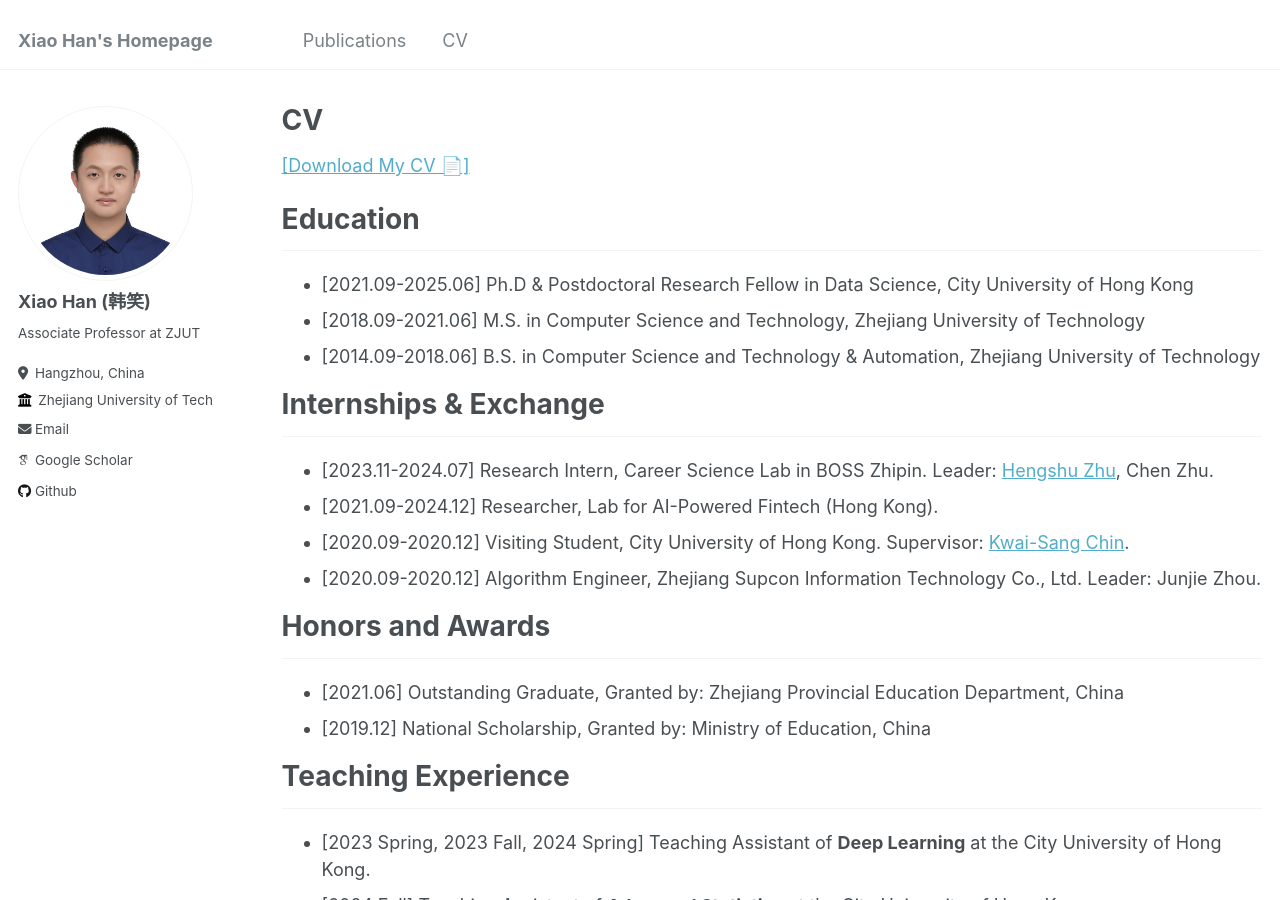
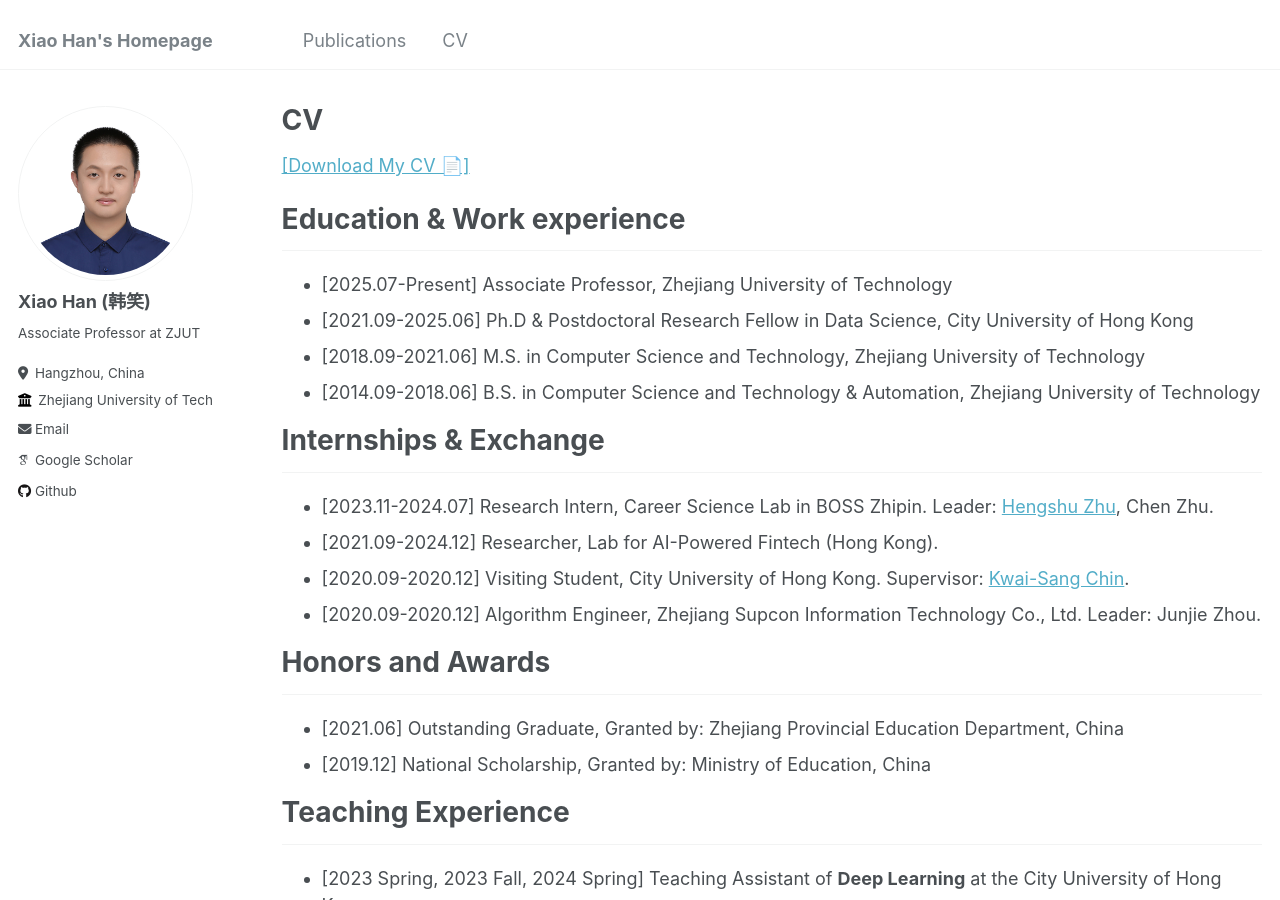
Before and after one commit to hahahenha/hahahenha.github.io, a Jekyll site: the page built from _pages/cv.md, in a window 1280 px wide and 900 px high. Built offline with Jekyll 4.4.1, drawn with Linux system fonts in a browser that asks for light colours; some web fonts are replaced.

Commit message:
Update cv.md

```diff
--- a/_pages/cv.md
+++ b/_pages/cv.md
@@ -32,9 +32,10 @@ redirect_to: "https://www.hahahenha.net/static/CV/CV_HX.pdf"
 </script>
 -->
 
-# Education
+# Education & Work experience
 <hr style="margin-top: 8px; margin-bottom: 20px;">
 <ul>
+  <li>[2025.07-Present] Associate Professor, Zhejiang University of Technology </li>
   <li>[2021.09-2025.06] Ph.D & Postdoctoral Research Fellow in Data Science, City University of Hong Kong</li>
   <li>[2018.09-2021.06] M.S. in Computer Science and Technology, Zhejiang University of Technology</li>
   <li>[2014.09-2018.06] B.S. in Computer Science and Technology & Automation, Zhejiang University of Technology</li>
```
